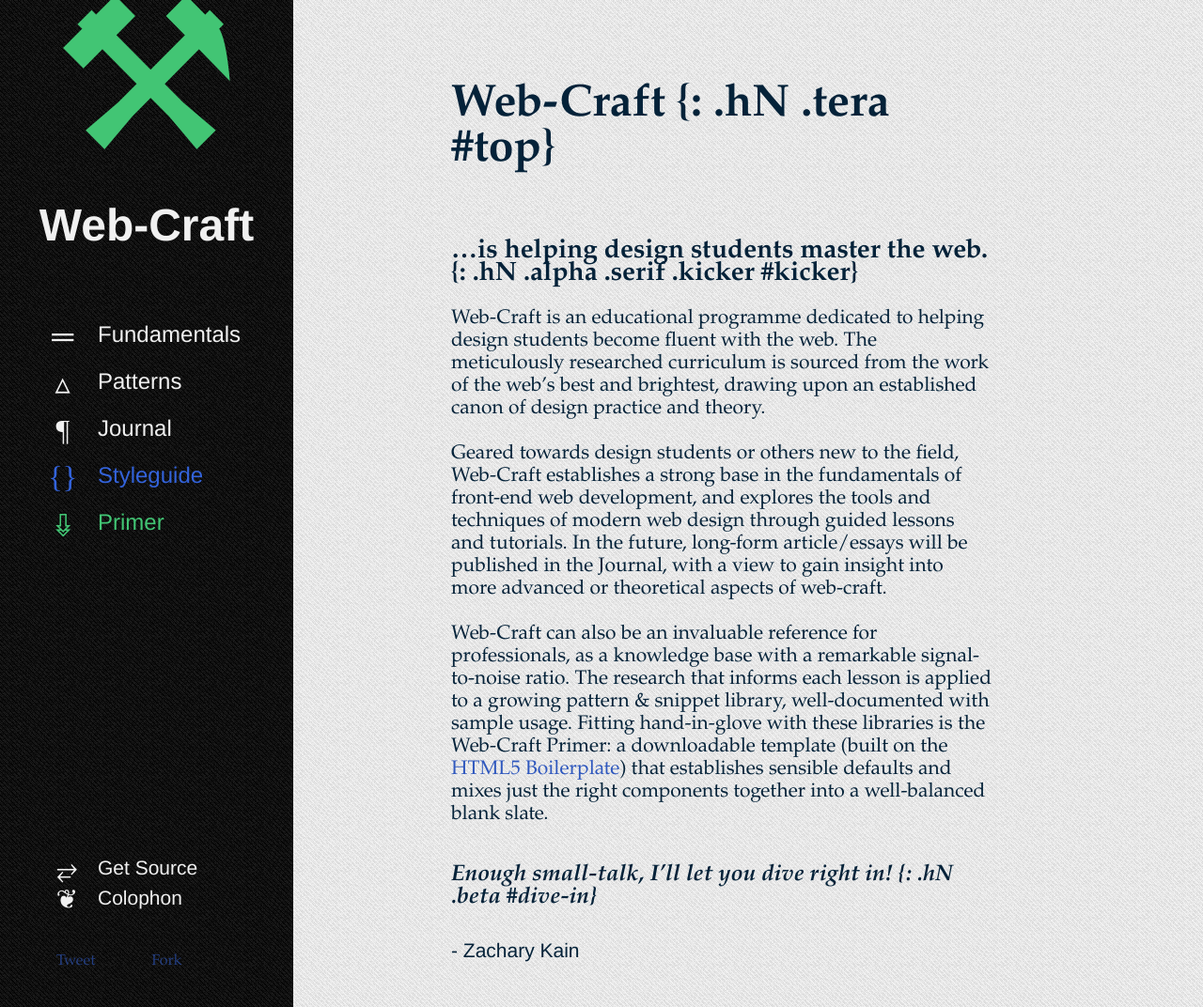
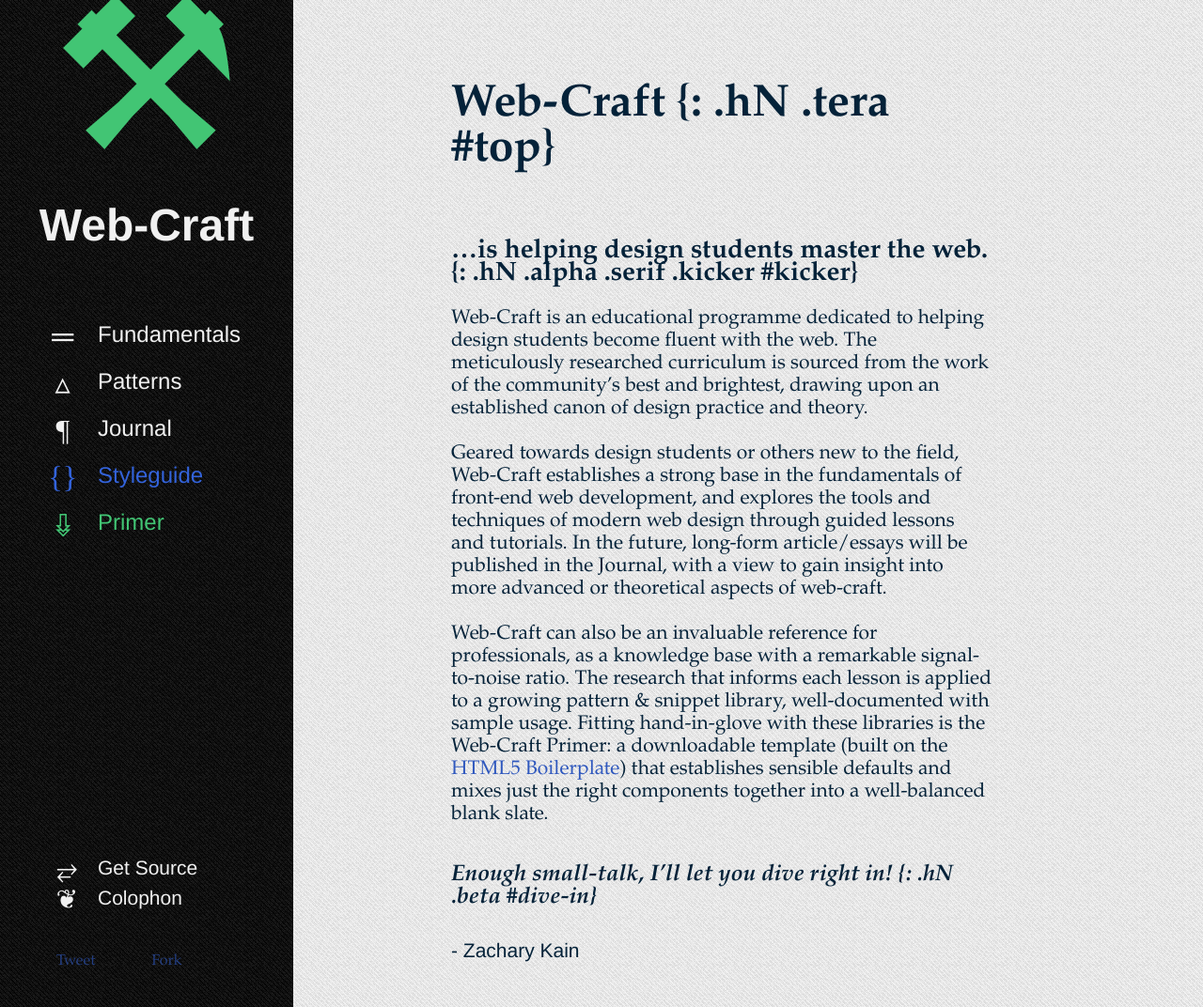
Before and after one commit to caycefischer/webcraft, a Jekyll site: the page built from index.markdown, in a window 1280 px wide and 1072 px high. Shown: the whole window at 94% size. Built offline with Jekyll 4.4.1, drawn with Linux system fonts in a browser that asks for light colours; nearby versions of some CDN libraries; comment, search, counter and statistics services are not loaded.

Commit message:
change front copy

```diff
--- a/index.markdown
+++ b/index.markdown
@@ -1,14 +1,14 @@
 ---
 layout: front
 title: "Web-Craft: A Primer"
-description: "Web-Craft is a free online curriculum written to help design students become fluent with the web. Through articles and lessons that explore the fundamentals, tools and techniques of modern web design, Web-Craft draws from the collective knowledge of the web community to curate a thorough reference manual, educational resource and invaluable resource library."
+description: "Web-Craft is a free online curriculum dedicated to helping design students become fluent with the web. Through articles and lessons that explore the fundamentals, tools and techniques of modern web design, Web-Craft draws from the collective knowledge of the web community to curate a thorough reference manual, educational resource and invaluable resource library."
 ---
 
 # Web-Craft {: .hN .tera #top}
 
 ## ...is helping design students master the web. {: .hN .alpha .serif .kicker #kicker}
 
-Web-Craft is an educational programme dedicated to helping design students become fluent with the web.  The meticulously researched curriculum is sourced from the work of the web's best and brightest, drawing upon an established canon of design practice and theory.
+Web-Craft is an educational programme dedicated to helping design students become fluent with the web.  The meticulously researched curriculum is sourced from the work of the community's best and brightest, drawing upon an established canon of design practice and theory.
 {: .hN .serif .delta}
 
 Geared towards design students or others new to the field, Web-Craft establishes a strong base in the fundamentals of front-end web development, and explores the tools and techniques of modern web design through guided lessons and tutorials. In the future, long-form article/essays will be published in the Journal, with a view to gain insight into more advanced or theoretical aspects of web-craft.
```
